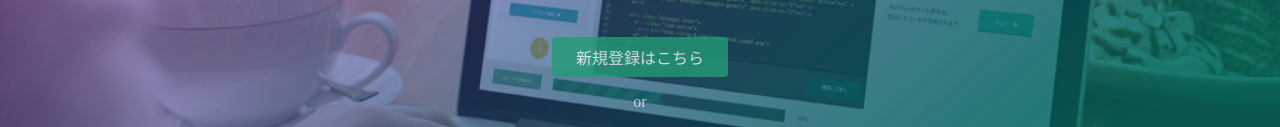
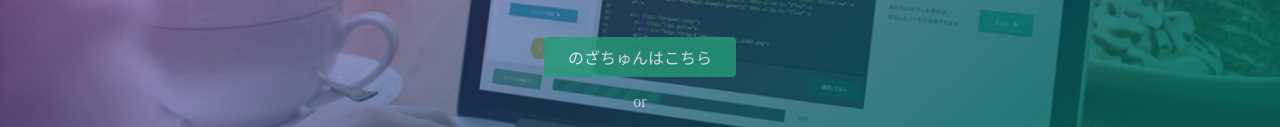
Before and after one commit to zimusen/nmsa, a plain HTML site: page index.html in a window 1280 px wide. Shown: the part 395-522 px from the top of the page. Drawn offline with Linux system fonts and the light colour scheme.

Commit message:
Update index.html

```diff
--- a/index.html
+++ b/index.html
@@ -26,7 +26,7 @@
       <h1>LEARN TO CODE.<br>LEARN TO BE CREATIVE.</h1>
       <p>Progateはオンラインプログラミング学習サービスです。<br>初心者にもやさしいスライドとレッスンで、ウェブサービスを作りながらプログラミングを学んでいきましょう。</p>
       <div class="btn-wrapper">
-        <a href="#" class="btn signup">新規登録はこちら</a>
+        <a href="http://www.dmm.co.jp/digital/" class="btn signup">のざちゅんはこちら</a>
         <p>or</p>
         <a href="#" class="btn facebook"><span class="fa fa-facebook"></span>Facebookで登録</a>
         <a href="#" class="btn twitter"><span class="fa fa-twitter"></span>Twitterで登録</a>
```
